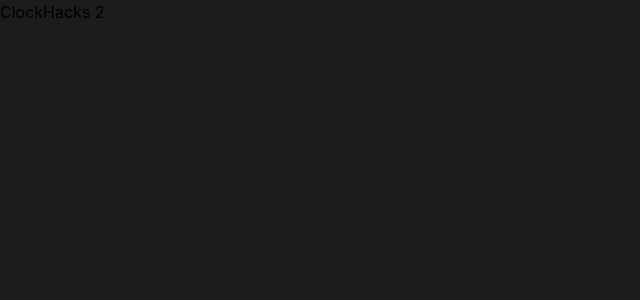
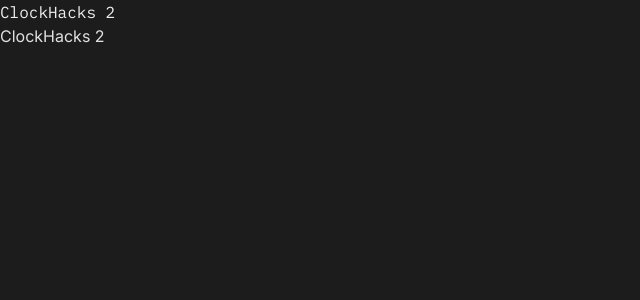
Before and after one commit to ClockHacks/clockhacks.dev, a React (Vite) app: page / in a window 1280 px wide. Shown: the top 300 px of the page, without its empty margins (0-640 px from the left). Built offline with nearby package versions, Linux system fonts and the light colour scheme.

Commit message:
styles: load fonts

```diff
--- a/src/App.jsx
+++ b/src/App.jsx
@@ -2,7 +2,10 @@ function App() {
 
   return (
     <div>
-      ClockHacks 2
+      <h1>ClockHacks 2</h1>
+      <p>
+        ClockHacks 2
+      </p>
     </div>
   )
 }
--- a/src/styles.css
+++ b/src/styles.css
@@ -1,12 +1,9 @@
+@import url('https://fonts.googleapis.com/css2?family=IBM+Plex+Mono:ital,wght@0,100;0,200;0,300;0,400;0,500;0,600;0,700;1,100;1,200;1,300;1,400;1,500;1,600;1,700&family=Inter:wght@100;200;300;400;500;600;700;800;900&display=swap');
 @tailwind base;
 @tailwind components;
 @tailwind utilities;
 
 :root {
-  font-family: Inter, system-ui, Avenir, Helvetica, Arial, sans-serif;
-  line-height: 1.5;
-  font-weight: 400;
-
   font-synthesis: none;
   text-rendering: optimizeLegibility;
   -webkit-font-smoothing: antialiased;
@@ -17,4 +14,14 @@
 body {
   margin: 0;
   background-color: theme('colors.bg1');
+  font-family: 'Inter', sans-serif;
 }
+
+p {
+  color: theme('colors.text2');
+}
+
+h1, h2, h3, h4, button:not(.no-styles) {
+  font-family: 'IBM Plex Mono', monospace;
+  color: theme('colors.text1')
+}
```
